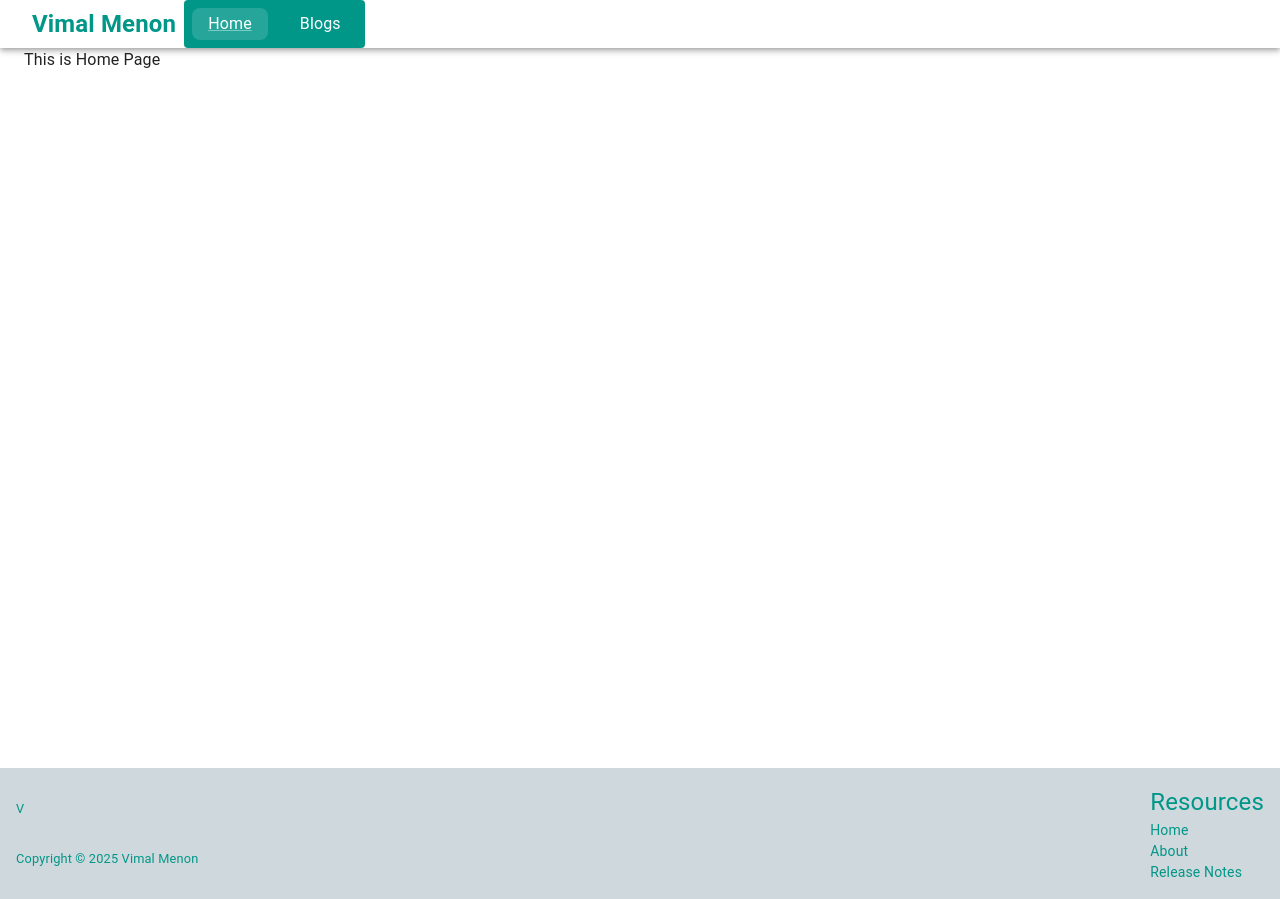
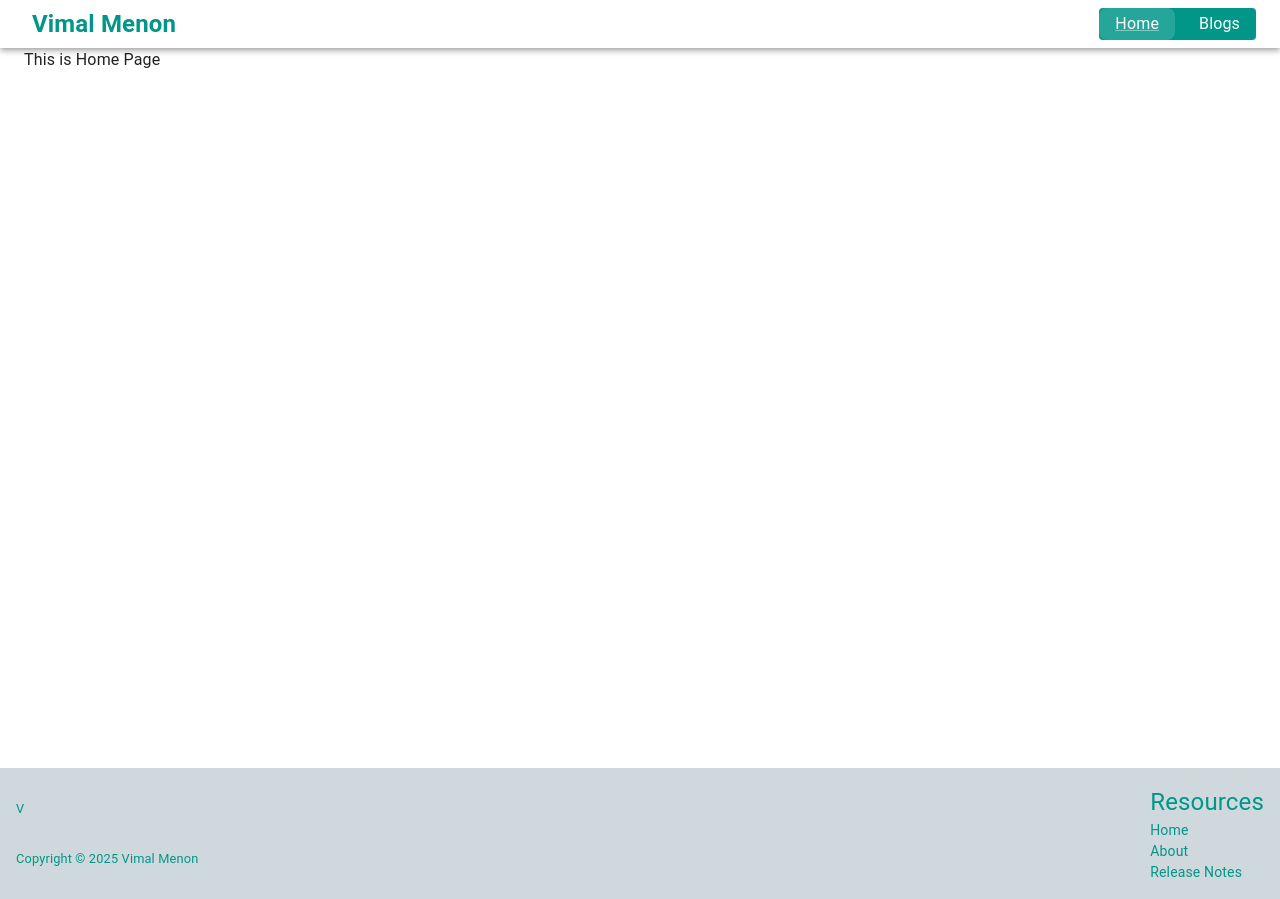
Before and after one commit to vimalmenon/vimalmenon.github.io, a Next.js app: page / in a window 1280 px wide. Built offline with nearby package versions, Linux system fonts and the light colour scheme; what @mui/material-nextjs would draw is missing.

Commit message:
setting up header

```diff
--- a/src/common/Header/Header.component.tsx
+++ b/src/common/Header/Header.component.tsx
@@ -8,7 +8,7 @@ import Toolbar from '@mui/material/Toolbar';
 export const Header: React.FC = () => {
   return (
     <AppBar position="static" sx={{ background: 'transparent' }}>
-      <Toolbar variant="dense">
+      <Toolbar variant="dense" sx={{ display: 'flex', justifyContent: 'space-between' }}>
         <Box
           sx={{
             marginX: 1,
@@ -25,9 +25,8 @@ export const Header: React.FC = () => {
           sx={{
             borderRadius: 1,
             display: 'flex',
-            gap: 2,
+            gap: 1,
             backgroundColor: teal[500],
-            padding: 1,
           }}
         >
           {HeaderNavigation.map((nav) => (
```
